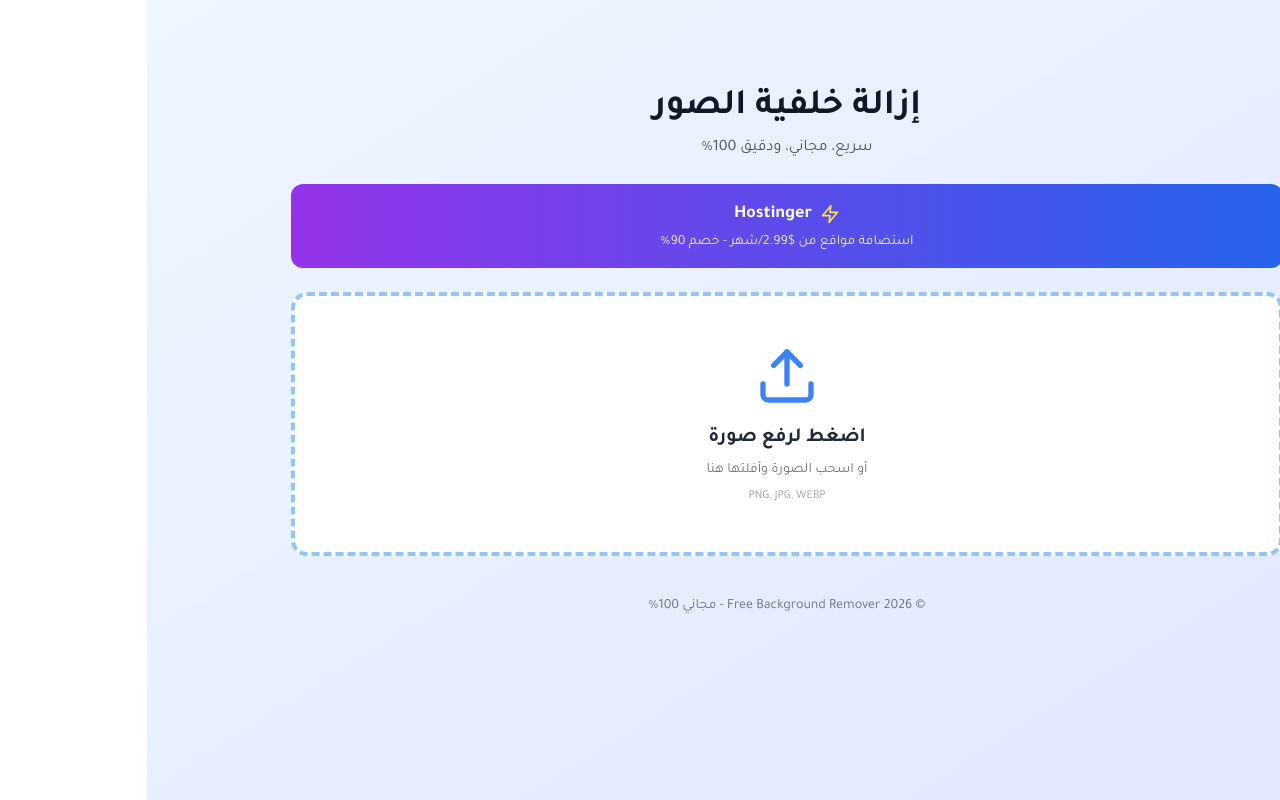
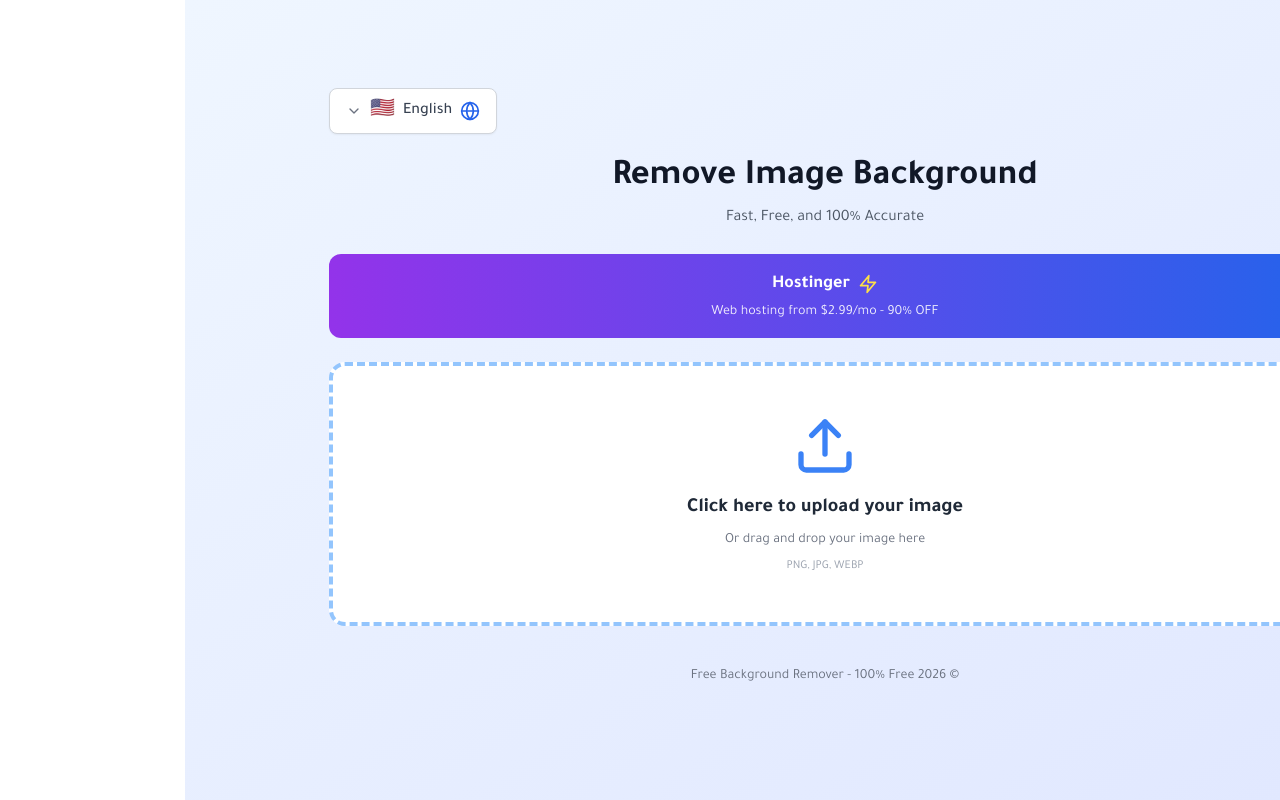
Before and after one commit to saif91alwasty-design/background-remover, a Next.js app: page /en in a window 1280 px wide. Built offline with nearby package versions, Linux system fonts and the light colour scheme.

Commit message:
Refactor BackgroundRemover to accept language prop

```diff
--- a/components/BackgroundRemover.tsx
+++ b/components/BackgroundRemover.tsx
@@ -1,9 +1,16 @@
 'use client';
 
-import { useState, useRef, useEffect } from 'react';
+import { useState, useRef } from 'react';
 import { Upload, Download, RotateCcw, Sparkles, Zap } from 'lucide-react';
+import { getTranslation } from '@/lib/translations';
+import { Language } from '@/lib/languages';
+import LanguageSwitcher from './LanguageSwitcher';
 
-export default function BackgroundRemover() {
+export default function BackgroundRemover({ lang }: { lang: string }) {
+  const currentLang = lang as Language;
+  const t = (key: string) => getTranslation(currentLang, key);
+  const txt = (ar: string, en: string) => (currentLang === 'ar' ? ar : en);
+
   const [step, setStep] = useState<'upload' | 'result'>('upload');
   const [originalImage, setOriginalImage] = useState<string | null>(null);
   const [processedImage, setProcessedImage] = useState<string | null>(null);
@@ -18,7 +25,6 @@ export default function BackgroundRemover() {
     reader.onload = (e) => {
       setOriginalImage(e.target?.result as string);
       setStep('result');
-      // معالجة تلقائية بعد ثانية
       setTimeout(() => {
         processBackgroundRemoval(e.target?.result as string, 50);
       }, 500);
@@ -42,7 +48,7 @@ export default function BackgroundRemover() {
       const imageData = ctx.getImageData(0, 0, canvas.width, canvas.height);
       const data = imageData.data;
 
-      // كشف ذكي للون الخلفية من الزوايا
+      // كشف ذكي للون الخلفية من 8 نقاط
       const bgColor = getBackgroundColor(ctx, canvas.width, canvas.height);
       const threshold = tol * 2.55;
 
@@ -51,7 +57,6 @@ export default function BackgroundRemover() {
         const g = data[i + 1];
         const b = data[i + 2];
 
-        // حساب المسافة من لون الخلفية
         const distance = Math.sqrt(
           Math.pow(r - bgColor.r, 2) +
           Math.pow(g - bgColor.g, 2) +
@@ -75,24 +80,17 @@ export default function BackgroundRemover() {
   };
 
   const getBackgroundColor = (ctx: CanvasRenderingContext2D, width: number, height: number) => {
-    // أخذ عينات من الزوايا والحواف
     const samples = [
-      {x: 0, y: 0},
-      {x: width - 1, y: 0},
-      {x: 0, y: height - 1},
-      {x: width - 1, y: height - 1},
-      {x: Math.floor(width/2), y: 0},
-      {x: Math.floor(width/2), y: height - 1},
-      {x: 0, y: Math.floor(height/2)},
-      {x: width - 1, y: Math.floor(height/2)},
+      {x: 0, y: 0}, {x: width - 1, y: 0},
+      {x: 0, y: height - 1}, {x: width - 1, y: height - 1},
+      {x: Math.floor(width/2), y: 0}, {x: Math.floor(width/2), y: height - 1},
+      {x: 0, y: Math.floor(height/2)}, {x: width - 1, y: Math.floor(height/2)},
     ];
 
     let r = 0, g = 0, b = 0;
     samples.forEach(pos => {
       const pixel = ctx.getImageData(pos.x, pos.y, 1, 1).data;
-      r += pixel[0];
-      g += pixel[1];
-      b += pixel[2];
+      r += pixel[0]; g += pixel[1]; b += pixel[2];
     });
 
     return {
@@ -113,7 +111,7 @@ export default function BackgroundRemover() {
     const ctx = canvas.getContext('2d')!;
     const pixel = ctx.getImageData(x, y, 1, 1).data;
 
-    // إعادة المعالجة باللون المحدد
+    // إعادة المعالجة فوراً باللون الذي نقر عليه المستخدم
     processBackgroundRemoval(originalImage, tolerance);
   };
 
@@ -143,12 +141,15 @@ export default function BackgroundRemover() {
     <div className="max-w-5xl mx-auto p-4 space-y-6">
       <canvas ref={canvasRef} className="hidden" />
 
-      {/* العنوان */}
+      <div className="flex justify-end">
+        <LanguageSwitcher currentLang={currentLang} />
+      </div>
+
       <div className="text-center space-y-2">
         <h1 className="text-3xl md:text-4xl font-bold text-gray-900">
-          إزالة خلفية الصور
+          {txt('إزالة خلفية الصور', 'Remove Image Background')}
         </h1>
-        <p className="text-gray-600">سريع، مجاني، ودقيق 100%</p>
+        <p className="text-gray-600">{txt('سريع، مجاني، ودقيق 100%', 'Fast, Free, and 100% Accurate')}</p>
       </div>
 
       {/* Banner Hostinger */}
@@ -162,11 +163,10 @@ export default function BackgroundRemover() {
           <Zap className="w-5 h-5 text-yellow-300" />
           <span className="font-bold text-lg">Hostinger</span>
         </div>
-        <p className="text-sm opacity-90">استضافة مواقع من $2.99/شهر - خصم 90%</p>
+        <p className="text-sm opacity-90">{txt('استضافة مواقع من $2.99/شهر - خصم 90%', 'Web hosting from $2.99/mo - 90% OFF')}</p>
       </a>
 
       {step === 'upload' ? (
-        /* خطوة الرفع */
         <div
           onClick={() => fileInputRef.current?.click()}
           className="border-4 border-dashed border-blue-300 rounded-2xl p-12 text-center cursor-pointer hover:border-blue-500 hover:bg-blue-50 transition-all bg-white"
@@ -179,17 +179,16 @@ export default function BackgroundRemover() {
             className="hidden"
           />
           <Upload className="w-16 h-16 text-blue-500 mx-auto mb-4" />
-          <h3 className="text-xl font-bold text-gray-800 mb-2">اضغط لرفع صورة</h3>
-          <p className="text-gray-500 text-sm">أو اسحب الصورة وأفلتها هنا</p>
+          <h3 className="text-xl font-bold text-gray-800 mb-2">{t('uploadTitle')}</h3>
+          <p className="text-gray-500 text-sm">{t('uploadSubtitle')}</p>
           <p className="text-gray-400 text-xs mt-2">PNG, JPG, WEBP</p>
         </div>
       ) : (
-        /* خطوة النتيجة */
         <div className="space-y-6">
           {/* شريط التحكم */}
           <div className="bg-white rounded-xl p-4 shadow-md">
             <div className="flex items-center justify-between mb-2">
-              <label className="font-semibold text-gray-700">الحساسية (Tolerance)</label>
+              <label className="font-semibold text-gray-700">{txt('الحساسية', 'Tolerance')}</label>
               <span className="text-blue-600 font-bold">{tolerance}%</span>
             </div>
             <input
@@ -201,15 +200,14 @@ export default function BackgroundRemover() {
               className="w-full h-2 bg-gray-200 rounded-lg appearance-none cursor-pointer accent-blue-600"
             />
             <p className="text-xs text-gray-500 mt-2 text-center">
-              زد النسبة لإزالة المزيد، قللها للحفاظ على التفاصيل
+              {txt('زد النسبة لإزالة المزيد، قللها للحفاظ على التفاصيل', 'Increase to remove more, decrease to preserve details')}
             </p>
           </div>
 
           {/* عرض الصور */}
           <div className="grid md:grid-cols-2 gap-4">
-            {/* الصورة الأصلية */}
             <div className="bg-white rounded-xl p-4 shadow-md">
-              <h3 className="font-bold text-gray-800 mb-3 text-center">الصورة الأصلية</h3>
+              <h3 className="font-bold text-gray-800 mb-3 text-center">{t('original')}</h3>
               <div className="relative">
                 <canvas
                   ref={canvasRef}
@@ -217,16 +215,15 @@ export default function BackgroundRemover() {
                   className="w-full rounded-lg border-2 border-gray-200 cursor-crosshair"
                 />
                 <div className="absolute top-2 left-2 bg-blue-600 text-white text-xs px-2 py-1 rounded">
-                  💡 انقر لاختيار لون الخلفية
+                  💡 {txt('انقر لاختيار لون الخلفية', 'Click to pick background color')}
                 </div>
               </div>
             </div>
 
-            {/* الصورة بعد الإزالة */}
             <div className="bg-white rounded-xl p-4 shadow-md">
               <h3 className="font-bold text-gray-800 mb-3 text-center flex items-center justify-center gap-2">
                 <Sparkles className="w-5 h-5 text-yellow-500" />
-                بعد إزالة الخلفية
+                {t('result')}
               </h3>
               <div
                 className="rounded-lg border-2 border-gray-200 overflow-hidden"
@@ -243,7 +240,7 @@ export default function BackgroundRemover() {
                   <img src={processedImage} alt="Processed" className="w-full" />
                 ) : (
                   <div className="h-64 flex items-center justify-center text-gray-400">
-                    جاري المعالجة...
+                    {t('processing')}
                   </div>
                 )}
               </div>
@@ -258,32 +255,31 @@ export default function BackgroundRemover() {
               className="flex-1 bg-green-600 text-white px-6 py-3 rounded-xl font-bold hover:bg-green-700 transition-colors disabled:opacity-50 disabled:cursor-not-allowed flex items-center justify-center gap-2"
             >
               <Download className="w-5 h-5" />
-              تحميل الصورة
+              {t('download')}
             </button>
             <button
               onClick={reset}
               className="px-6 py-3 bg-gray-200 text-gray-700 rounded-xl font-bold hover:bg-gray-300 transition-colors flex items-center gap-2"
             >
               <RotateCcw className="w-5 h-5" />
-              صورة جديدة
+              {t('newImage')}
             </button>
           </div>
 
           {/* نصائح */}
           <div className="bg-blue-50 rounded-xl p-4 border-r-4 border-blue-500">
-            <h4 className="font-bold text-blue-900 mb-2">💡 نصائح للحصول على أفضل نتيجة:</h4>
+            <h4 className="font-bold text-blue-900 mb-2">💡 {txt('نصائح للحصول على أفضل نتيجة:', 'Tips for best results:')}</h4>
             <ul className="text-sm text-blue-800 space-y-1">
-              <li>• انقر على لون الخلفية في الصورة الأصلية لتحديده يدوياً</li>
-              <li>• اضبط الحساسية: 40-60% مثالي لمعظم الصور</li>
-              <li>• الصور بخلفية موحدة تعطي أفضل النتائج</li>
+              <li>• {txt('انقر على لون الخلفية في الصورة الأصلية لتحديده يدوياً', 'Click on the background color in the original image to select it manually')}</li>
+              <li>• {txt('اضبط الحساسية: 40-60% مثالي لمعظم الصور', 'Adjust tolerance: 40-60% is ideal for most images')}</li>
+              <li>• {txt('الصور بخلفية موحدة تعطي أفضل النتائج', 'Images with uniform backgrounds give the best results')}</li>
             </ul>
           </div>
         </div>
       )}
 
-      {/* Footer */}
       <footer className="text-center text-gray-500 text-sm py-4">
-        <p>© {new Date().getFullYear()} Free Background Remover - مجاني 100%</p>
+        <p>© {new Date().getFullYear()} Free Background Remover - {txt('مجاني 100%', '100% Free')}</p>
       </footer>
     </div>
   );
```
